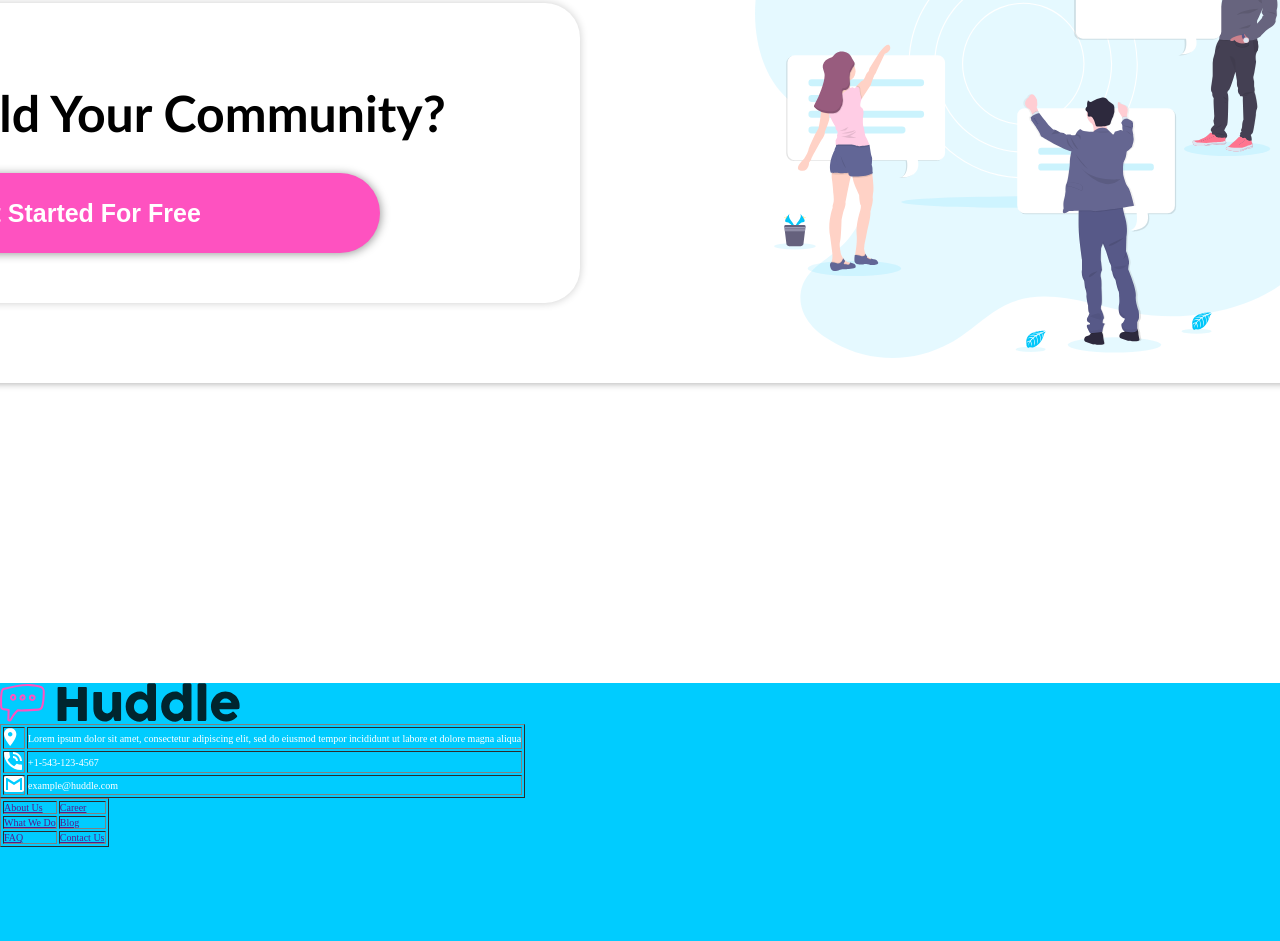
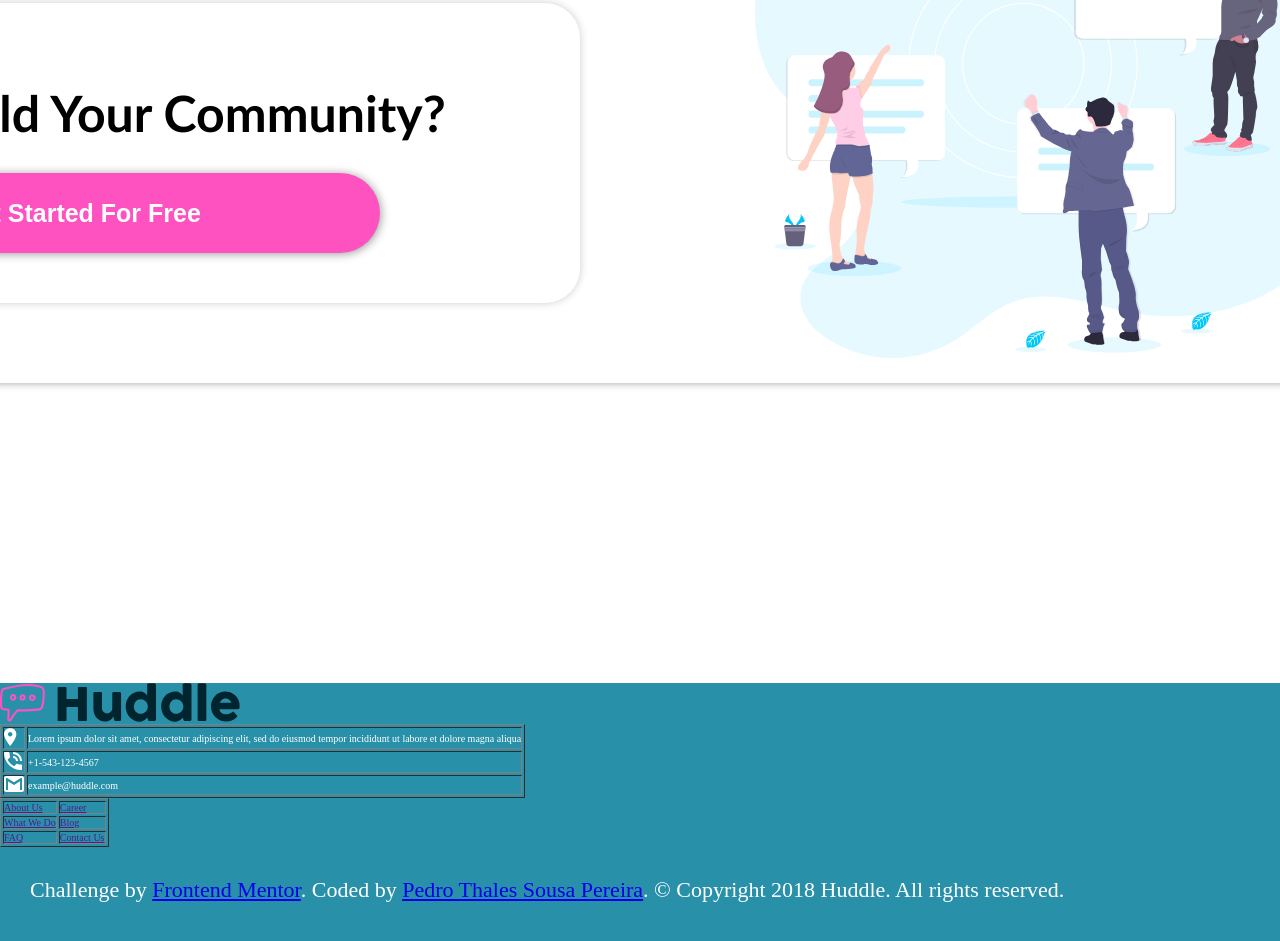
Before and after one commit to PedroThalesSP/Huddle-Community, a plain HTML site: page index.html in a window 1280 px wide. Shown: the part 2197-3138 px from the top of the page. Drawn offline with Linux system fonts and the light colour scheme.

Commit message:
organização

```diff
--- a/Style.css
+++ b/Style.css
@@ -221,8 +221,7 @@ main{
 }
 
 footer{
-    /* background-color: #00252E ; */
-    background-color: #00ccff ;
+    background-color: #2990aa ;
     height: 40rem;
     color: white;
 
--- a/index.html
+++ b/index.html
@@ -132,10 +132,14 @@
 
   </main>
 
+
   <footer>
+
+      <div>
         <img src="/images/logo.svg" alt="logo">
+      </div>
 
-
+      <div>
         <table border="1">
           <tr>
             <td> <img src="/images/icon-location.svg" alt="icon-location"> </td>
@@ -149,6 +153,9 @@
             <td> example@huddle.com </td>
           </tr>
         </table>
+      </div>
+
+      <div>
 
           <table border="1">
             <tr>
@@ -165,13 +172,15 @@
             </tr>
           </table>
 
-    <!-- &copy; Copyright 2018 Huddle. All rights reserved.
+      </div>
 
+      <div>
         <p class="attribution">
         Challenge by <a href="https://www.frontendmentor.io?ref=challenge" target="_blank">Frontend Mentor</a>.
         Coded by <a href="https://github.com/PedroThalesSP">Pedro Thales Sousa Pereira</a>.
-    </p> -->
-
+         &copy; Copyright 2018 Huddle. All rights reserved.
+        </p>
+      </div>
 
   </footer>
 
```
Lines whose indentation alone changed are shown as unchanged.
